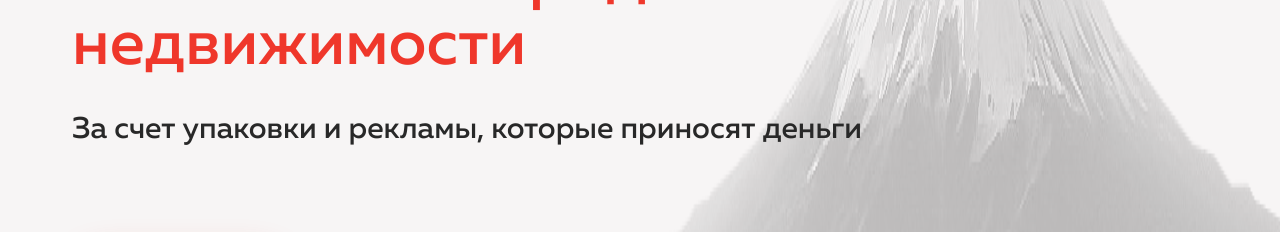
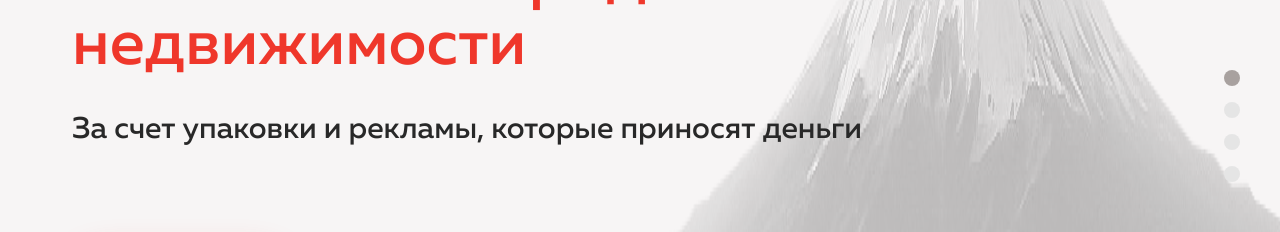
Before and after one commit to PyshnovT/enso, a React (Create React App) app: page / in a window 1280 px wide. Shown: the part 274-506 px from the top of the page. Built offline with nearby package versions, Linux system fonts and the light colour scheme.

Commit message:
ios paging

```diff
--- a/src/Screens/MainPage.js
+++ b/src/Screens/MainPage.js
@@ -6,6 +6,7 @@ import styled from "styled-components";
 import Page from "./Page";
 import CompanyPage from "./CompanyPage";
 import StarterPage from "./StarterPage";
+import Paging from "../ui/paging";
 
 const Container = styled.div`
   position: relative;
@@ -13,12 +14,12 @@ const Container = styled.div`
   flex-direction: row;
   flex-wrap: nowrap;
 
-  overflow: scroll;
+  overflow: hidden;
 
   text-align: center;
 
   transition: all 550ms ease-out;
-  transform: translate3d(0px, ${props => props.offset}px, 0px);
+  transform: translate3d(0px, ${props => props.offsetY}px, 0px);
 
   @media only screen and (min-width: 62rem) {
     flex-wrap: wrap;
@@ -65,62 +66,122 @@ var blocks = [
   }
 ];
 
+let breakpoint = 992;
+
 class MainPage extends React.Component {
   state = {
     offsetY: 0,
+    offsetX: 0,
     page: 0,
     timestamp: 0,
-    scrolling: false,
-    lastDeltaY: 0
+    lastDelta: 0
   };
 
   componentDidMount() {
     window.addEventListener("mousewheel", this.updateScroll);
     window.addEventListener("DOMMouseWheel", this.updateScroll);
+
+    this.updateWindowDimensions();
+    window.addEventListener("resize", this.updateWindowDimensions);
   }
 
   componentWillUnmount() {
     window.removeEventListener("mousewheel", this.updateScroll);
     window.removeEventListener("DOMMouseWheel", this.updateScroll);
+
+    window.removeEventListener("resize", this.updateWindowDimensions);
   }
 
+  updateWindowDimensions = () => {
+    let width = window.innerWidth;
+    let height = window.innerHeight;
+
+    this.container.scrollLeft = 0;
+    this.mobile = width < breakpoint;
+    this.lastDelta = 0;
+
+    if (width < breakpoint && this.width >= breakpoint) {
+      // set mobile
+
+      this.setState({
+        offsetY: 0,
+        offsetX: 0,
+        page: 0
+      });
+    } else if (width >= breakpoint && this.width < breakpoint) {
+      // set desktop
+
+      this.setState({
+        offsetY: 0,
+        offsetX: 0,
+        page: 0
+      });
+    }
+
+    this.width = width;
+    this.height = height;
+  };
+
+  dimensionLength = () => {
+    return this.mobile ? this.width : this.height;
+  };
+
   updateScroll = event => {
-    let next = event.deltaY > 0;
+    let delta = this.mobile ? event.deltaX : event.deltaY;
+    let next = delta > 0;
     let page = this.state.page;
     let timestamp = this.state.timestamp;
     let eventTimestamp = event.timeStamp;
-    let lastDeltaY = this.lastDeltaY || 0;
-    let newDeltaY = event.deltaY;
+    let lastDelta = this.lastDelta || 0;
+    let newDelta = delta;
 
     if (eventTimestamp - 550 < timestamp) {
-      this.lastDeltaY = newDeltaY;
+      this.lastDelta = newDelta;
       return;
     } else {
       //
-      if (Math.abs(newDeltaY) <= Math.abs(lastDeltaY)) {
-        this.lastDeltaY = newDeltaY;
+      if (Math.abs(newDelta) <= Math.abs(lastDelta)) {
+        this.lastDelta = newDelta;
         return;
       } else {
       }
     }
 
-    this.lastDeltaY = 0;
+    this.lastDelta = 0;
 
     var newPage = Math.min(3, page + (next ? 1 : -1));
     newPage = Math.max(0, newPage);
 
+    let offset = newPage * -this.dimensionLength();
+
     this.setState({
-      offsetY: newPage * -window.innerHeight,
+      offsetY: this.mobile ? 0 : offset,
+      offsetX: this.mobile ? offset : 0,
       page: newPage,
       timestamp: eventTimestamp
-      // scrolling: true
     });
+
+    // this.container.scrollLeft = this.mobile ? -offset : 0;
+    this.container.scroll({
+      left: this.mobile ? -offset : 0,
+      top: 0,
+      behavior: "smooth"
+    });
+  };
+
+  onContainerScroll = event => {
+    event.preventDefault();
   };
 
   render() {
     return (
-      <Container offset={this.state.offsetY}>
-        {/* <Background /> */}
+      <div>
+        <Container
+          offsetX={this.state.offsetX}
+          offsetY={this.state.offsetY}
+          innerRef={node => (this.container = node)}
+          onScroll={this.onContainerScroll}
+        >
           <Block name="whoweare">
             <Page>
               <StarterPage
@@ -143,6 +204,8 @@ class MainPage extends React.Component {
             </Block>
           ))}
         </Container>
+        <Paging currentIndex={this.state.page} count={blocks.length + 1} />
+      </div>
     );
   }
 }
--- /dev/null
+++ b/src/ui/paging.js
@@ -0,0 +1,77 @@
+import React from "react";
+import styled from "styled-components";
+
+import { PropTypes } from "prop-types";
+
+const Wrapper = styled.div`
+  position: fixed;
+  bottom: 2rem;
+  left: 0;
+  right: 0;
+  height: 1rem;
+
+  display: flex;
+  justify-content: center;
+  align-items: center;
+
+  @media only screen and (min-width: 62rem) {
+    right: 2rem;
+    top: 0;
+
+    bottom: 0;
+    left: initial;
+    width: 1rem;
+    height: auto;
+  }
+`;
+
+const Container = styled.div`
+  display: flex;
+  flex-direction: row;
+
+  @media only screen and (min-width: 62rem) {
+    flex-direction: column;
+  }
+`;
+
+const Dot = styled.span`
+  display: inline-block;
+  margin-right: 1rem;
+  width: 1rem;
+  height: 1rem;
+
+  border-radius: 0.5rem;
+  transition: background-color 0.5s ease-out;
+
+  background-color: ${props => (props.current ? "#A8A19F" : "#e5e5e5")};
+
+  @media only screen and (min-width: 62rem) {
+    margin-bottom: 1rem;
+  }
+
+  &:last-child {
+    margin: 0;
+  }
+`;
+
+class Paging extends React.Component {
+  render() {
+    var dots = [];
+    for (var i = 0; i < this.props.count; i++) {
+      dots.push(<Dot current={i === this.props.currentIndex} />);
+    }
+
+    return (
+      <Wrapper>
+        <Container>{dots}</Container>
+      </Wrapper>
+    );
+  }
+}
+
+Paging.propTypes = {
+  count: PropTypes.number,
+  currentIndex: PropTypes.number
+};
+
+export default Paging;
```
Lines whose indentation alone changed are shown as unchanged.
